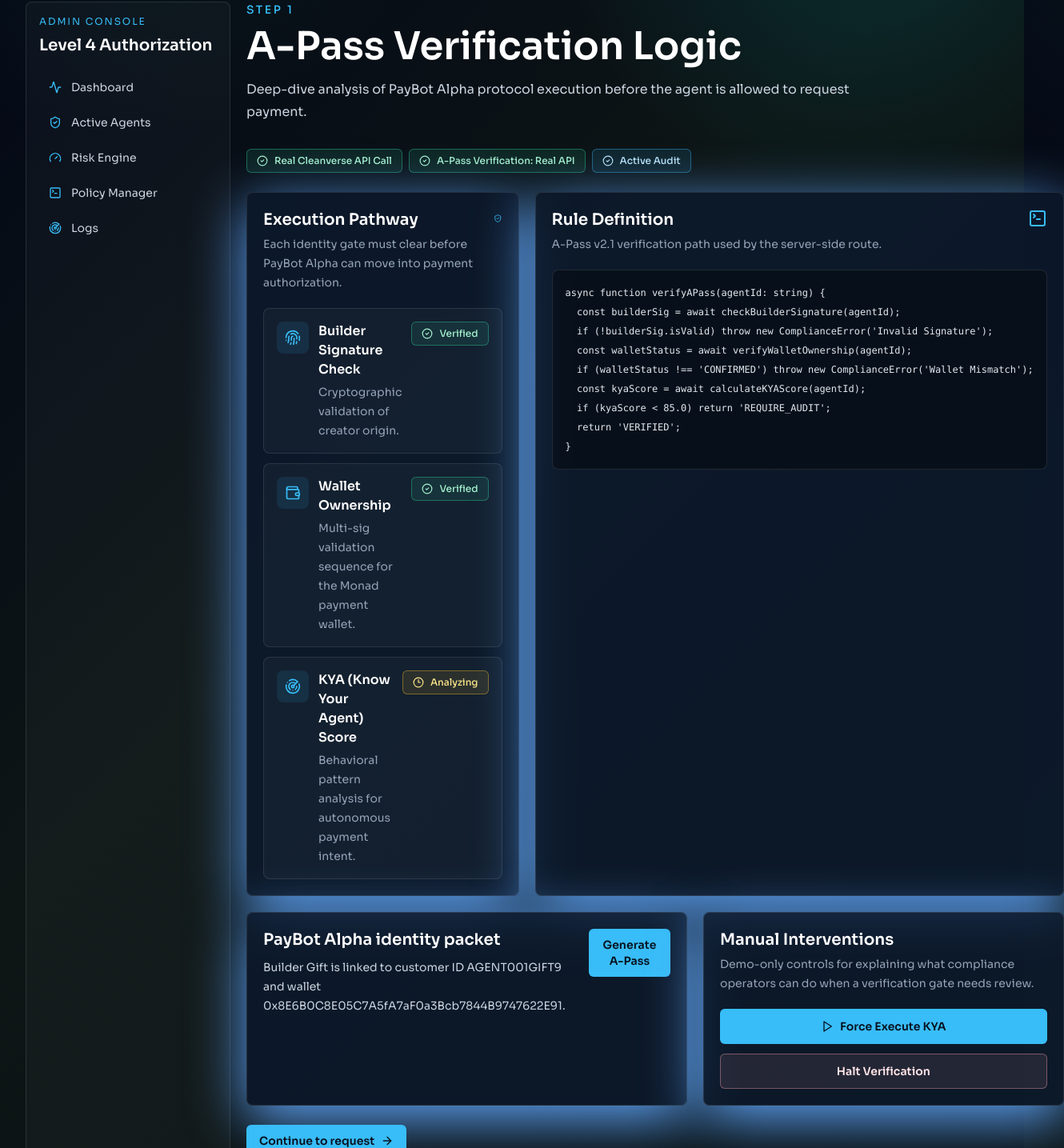
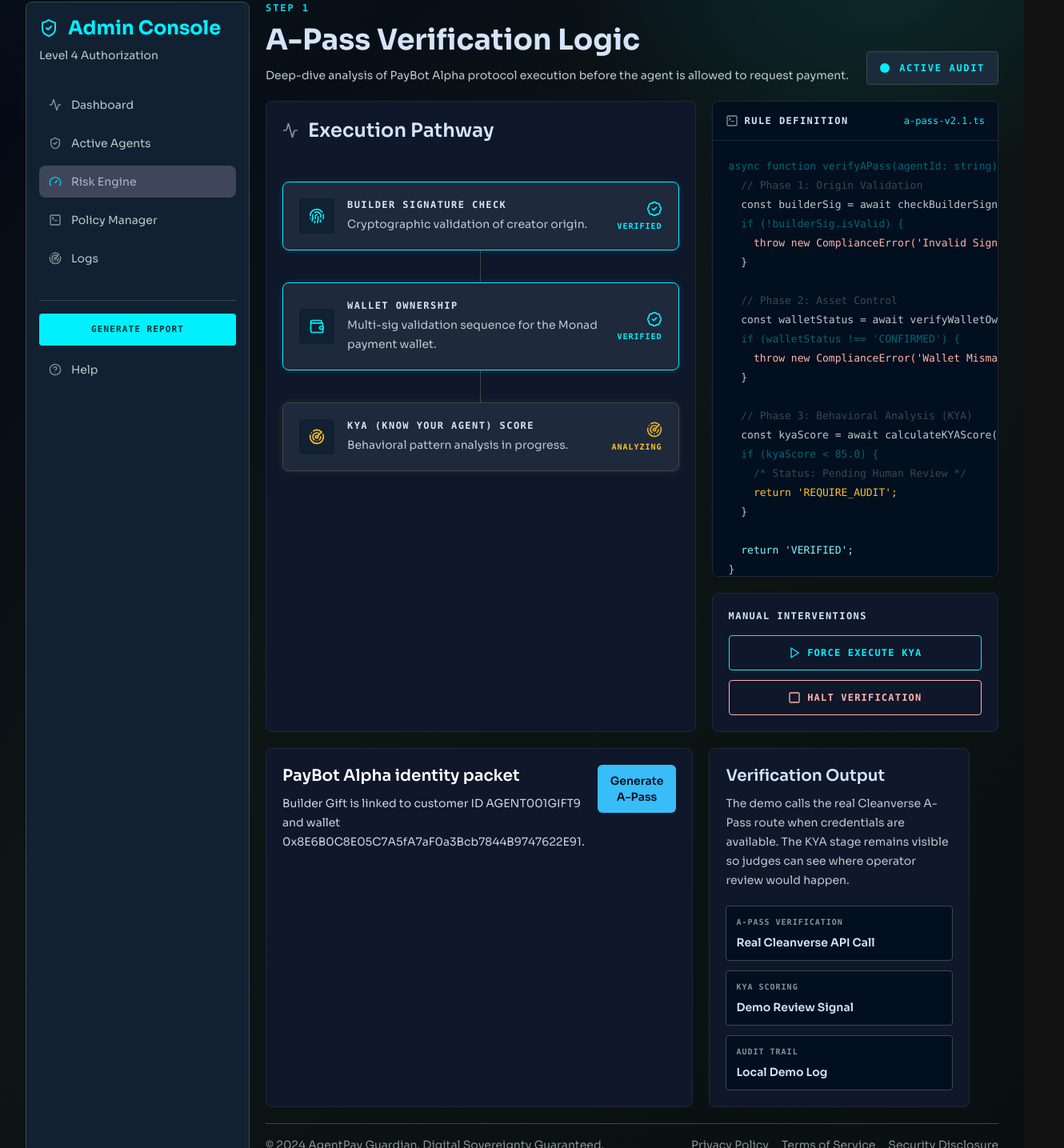
Before and after one commit to Kohap/agentpay-guardian, a Next.js app: page /verification in a window 1280 px wide. Shown: the part 272-1707 px from the top of the page at 80% size, 1330 px wide, since content can reach past the window. Built offline with nearby package versions, Linux system fonts and the light colour scheme.

Commit message:
Apply Stitch A-Pass verification redesign

```diff
--- a/app/verification/page.tsx
+++ b/app/verification/page.tsx
@@ -1,200 +1,335 @@
+import Link from "next/link";
 import {
   Activity,
+  ArrowRight,
+  BadgeCheck,
   Fingerprint,
   Gauge,
+  HelpCircle,
   Play,
   Radar,
   ShieldCheck,
+  Square,
   TerminalSquare,
   Wallet,
 } from "lucide-react";
 import { AppShell } from "@/components/shell";
 import { ActionPanel } from "@/components/action-panel";
-import {
-  ApiLabel,
-  PageHeader,
-  Panel,
-  PrimaryLink,
-  StatusPill,
-} from "@/components/ui";
 import { demoAgent } from "@/lib/demo-data";
 
 const pathway = [
   {
     title: "Builder Signature Check",
     detail: "Cryptographic validation of creator origin.",
-    icon: Fingerprint,
+    Icon: Fingerprint,
     status: "Verified",
     tone: "success" as const,
   },
   {
     title: "Wallet Ownership",
     detail: "Multi-sig validation sequence for the Monad payment wallet.",
-    icon: Wallet,
+    Icon: Wallet,
     status: "Verified",
     tone: "success" as const,
   },
   {
     title: "KYA (Know Your Agent) Score",
-    detail: "Behavioral pattern analysis for autonomous payment intent.",
-    icon: Radar,
+    detail: "Behavioral pattern analysis in progress.",
+    Icon: Radar,
     status: "Analyzing",
     tone: "warning" as const,
   },
 ];
 
 const ruleLines = [
-  "async function verifyAPass(agentId: string) {",
-  "  const builderSig = await checkBuilderSignature(agentId);",
-  "  if (!builderSig.isValid) throw new ComplianceError('Invalid Signature');",
-  "  const walletStatus = await verifyWalletOwnership(agentId);",
-  "  if (walletStatus !== 'CONFIRMED') throw new ComplianceError('Wallet Mismatch');",
-  "  const kyaScore = await calculateKYAScore(agentId);",
-  "  if (kyaScore < 85.0) return 'REQUIRE_AUDIT';",
-  "  return 'VERIFIED';",
-  "}",
+  { text: "async function verifyAPass(agentId: string) {", tone: "keyword" },
+  { text: "  // Phase 1: Origin Validation", tone: "comment" },
+  {
+    text: "  const builderSig = await checkBuilderSignature(agentId);",
+    tone: "default",
+  },
+  { text: "  if (!builderSig.isValid) {", tone: "keyword" },
+  {
+    text: "    throw new ComplianceError('Invalid Signature');",
+    tone: "error",
+  },
+  { text: "  }", tone: "default" },
+  { text: "", tone: "default" },
+  { text: "  // Phase 2: Asset Control", tone: "comment" },
+  {
+    text: "  const walletStatus = await verifyWalletOwnership(agentId);",
+    tone: "default",
+  },
+  { text: "  if (walletStatus !== 'CONFIRMED') {", tone: "keyword" },
+  {
+    text: "    throw new ComplianceError('Wallet Mismatch');",
+    tone: "error",
+  },
+  { text: "  }", tone: "default" },
+  { text: "", tone: "default" },
+  { text: "  // Phase 3: Behavioral Analysis (KYA)", tone: "comment" },
+  {
+    text: "  const kyaScore = await calculateKYAScore(agentId);",
+    tone: "default",
+  },
+  { text: "  if (kyaScore < 85.0) {", tone: "keyword" },
+  { text: "    /* Status: Pending Human Review */", tone: "comment" },
+  { text: "    return 'REQUIRE_AUDIT';", tone: "warning" },
+  { text: "  }", tone: "default" },
+  { text: "", tone: "default" },
+  { text: "  return 'VERIFIED';", tone: "success" },
+  { text: "}", tone: "default" },
 ];
 
 const verificationNav = [
   { label: "Dashboard", Icon: Activity },
   { label: "Active Agents", Icon: ShieldCheck },
-  { label: "Risk Engine", Icon: Gauge },
+  { label: "Risk Engine", Icon: Gauge, active: true },
   { label: "Policy Manager", Icon: TerminalSquare },
   { label: "Logs", Icon: Radar },
 ];
 
+const toneStyles = {
+  success: {
+    card: "border-[#00f0ff] shadow-[0_0_10px_rgba(0,240,255,0.12)]",
+    icon: "text-[#00f0ff]",
+    badge: "text-[#00f0ff]",
+  },
+  warning: {
+    card: "border-[#3b494b] shadow-[0_0_10px_rgba(251,191,36,0.12)]",
+    icon: "text-[#fbbf24]",
+    badge: "text-[#fbbf24]",
+  },
+};
+
+const codeTone = {
+  keyword: "text-[#006970]",
+  comment: "text-[#3b494b]",
+  error: "text-[#ffb4ab]",
+  warning: "text-[#fbbf24]",
+  success: "text-[#7df4ff]",
+  default: "text-[#b9cacb]",
+};
+
 export default function VerificationPage() {
   return (
     <AppShell currentStep={1}>
-      <div className="grid gap-5 xl:grid-cols-[16rem_1fr]">
-        <aside className="rounded-lg border border-white/10 bg-white/[0.03] p-4">
-          <p className="text-xs uppercase tracking-[0.16em] text-electric">
-            Admin Console
+      <div className="grid gap-5 xl:grid-cols-[17.5rem_1fr]">
+        <aside className="rounded-lg border border-[#3b494b] bg-[#122131] p-4">
+          <div className="mb-8">
+            <div className="flex items-center gap-3 text-[#00f0ff]">
+              <ShieldCheck className="h-6 w-6" />
+              <h2 className="text-2xl font-bold">Admin Console</h2>
+            </div>
+            <p className="mt-2 text-sm text-[#b9cacb]">
+              Level 4 Authorization
             </p>
-          <h2 className="mt-2 text-xl font-semibold text-white">
-            Level 4 Authorization
-          </h2>
-          <nav className="mt-5 space-y-2 text-sm">
-            {verificationNav.map(({ label, Icon }) => (
+          </div>
+
+          <nav className="space-y-2">
+            {verificationNav.map(({ label, Icon, active }) => (
               <div
                 key={label}
-                className="flex items-center gap-3 rounded-md px-3 py-2 text-slate-300 hover:bg-white/10"
+                className={`flex items-center gap-3 rounded-lg px-3 py-2.5 text-sm transition ${
+                  active
+                    ? "bg-[#3f465c] text-[#adb4ce]"
+                    : "text-[#b9cacb] hover:bg-[#273647] hover:text-[#d4e4fa]"
+                }`}
               >
-                <Icon className="h-4 w-4 text-electric" />
+                <Icon
+                  className={`h-4 w-4 ${active ? "text-[#00dbe9]" : "text-[#849495]"}`}
+                />
                 {label}
               </div>
             ))}
           </nav>
+
+          <div className="mt-8 border-t border-[#3b494b] pt-4">
+            <button className="mb-3 inline-flex min-h-10 w-full items-center justify-center rounded bg-[#00f0ff] px-4 py-2 font-mono text-[11px] font-bold uppercase tracking-[0.1em] text-[#00363a] hover:bg-[#7df4ff]">
+              Generate Report
+            </button>
+            <div className="flex items-center gap-3 rounded-lg px-3 py-2 text-sm text-[#b9cacb] hover:bg-[#273647]">
+              <HelpCircle className="h-4 w-4 text-[#849495]" />
+              Help
+            </div>
+          </div>
         </aside>
 
+        <div className="min-w-0 space-y-5">
+          <section className="flex flex-col gap-4 lg:flex-row lg:items-end lg:justify-between">
             <div>
-          <PageHeader
-            eyebrow="Step 1"
-            title="A-Pass Verification Logic"
-            description={`Deep-dive analysis of ${demoAgent.agentName} protocol execution before the agent is allowed to request payment.`}
-          />
-
-          <div className="mb-6 flex flex-wrap gap-2">
-            <ApiLabel label="Real Cleanverse API Call" />
-            <StatusPill ok label="A-Pass Verification: Real API" />
-            <StatusPill label="Active Audit" tone="info" />
+              <p className="mb-3 font-mono text-xs font-bold uppercase tracking-[0.16em] text-[#00dbe9]">
+                Step 1
+              </p>
+              <h1 className="text-4xl font-bold tracking-normal text-[#d4e4fa]">
+                A-Pass Verification Logic
+              </h1>
+              <p className="mt-3 max-w-3xl text-sm leading-6 text-[#b9cacb]">
+                Deep-dive analysis of {demoAgent.agentName} protocol execution
+                before the agent is allowed to request payment.
+              </p>
             </div>
 
-          <section className="grid gap-5 xl:grid-cols-[0.9fr_1.1fr]">
-            <Panel>
-              <div className="mb-5 flex items-start justify-between gap-4">
-                <div>
-                  <h2 className="text-xl font-semibold text-white">
+            <div className="flex items-center gap-3 rounded border border-[#3b494b] bg-[#1c2b3c] px-4 py-3">
+              <span className="relative flex h-3 w-3">
+                <span className="absolute inline-flex h-full w-full animate-ping rounded-full bg-[#00f0ff] opacity-75" />
+                <span className="relative inline-flex h-3 w-3 rounded-full bg-[#00f0ff]" />
+              </span>
+              <span className="font-mono text-xs font-bold uppercase tracking-[0.14em] text-[#00f0ff]">
+                Active Audit
+              </span>
+            </div>
+          </section>
+
+          <section className="grid gap-5 lg:grid-cols-[1.2fr_0.8fr]">
+            <div className="rounded-lg border border-[#1e293b] bg-[#0f172a] p-5">
+              <div className="mb-6 flex items-center gap-3">
+                <Activity className="h-5 w-5 text-[#849495]" />
+                <h2 className="text-2xl font-semibold text-[#d4e4fa]">
                   Execution Pathway
                 </h2>
-                  <p className="mt-1 text-sm leading-6 text-slate-400">
-                    Each identity gate must clear before PayBot Alpha can move
-                    into payment authorization.
-                  </p>
               </div>
-                <ShieldCheck className="h-6 w-6 text-electric" />
-              </div>
-              <div className="space-y-3">
-                {pathway.map(({ title, detail, icon: Icon, status, tone }) => (
+
+              <div className="relative flex flex-col items-center gap-10 py-6">
+                <div className="absolute bottom-8 top-8 w-px bg-[#3b494b]" />
+                {pathway.map(({ title, detail, Icon, status, tone }) => {
+                  const style = toneStyles[tone];
+
+                  return (
                     <div
                       key={title}
-                    className="rounded-lg border border-white/10 bg-white/[0.03] p-4"
+                      className={`relative z-10 flex w-full max-w-xl items-center justify-between gap-4 rounded-lg border bg-[#1e293b] p-5 ${style.card}`}
                     >
-                    <div className="flex items-start justify-between gap-3">
-                      <div className="flex gap-3">
-                        <span className="flex h-10 w-10 shrink-0 items-center justify-center rounded-lg bg-electric/10 text-electric">
-                          <Icon className="h-5 w-5" />
+                      <div className="flex items-center gap-4">
+                        <span className="flex h-11 w-11 shrink-0 items-center justify-center rounded bg-[#122131]">
+                          <Icon className={`h-5 w-5 ${style.icon}`} />
                         </span>
                         <div>
-                          <h3 className="font-semibold text-white">{title}</h3>
-                          <p className="mt-1 text-sm leading-6 text-slate-400">
+                          <h3 className="font-mono text-xs font-bold uppercase tracking-[0.12em] text-[#d4e4fa]">
+                            {title}
+                          </h3>
+                          <p className="mt-1 text-sm leading-6 text-[#b9cacb]">
                             {detail}
                           </p>
                         </div>
                       </div>
-                      <StatusPill label={status} tone={tone} />
+                      <div
+                        className={`flex shrink-0 flex-col items-end gap-1 ${style.badge}`}
+                      >
+                        {tone === "warning" ? (
+                          <Radar className="h-5 w-5 animate-pulse" />
+                        ) : (
+                          <BadgeCheck className="h-5 w-5" />
+                        )}
+                        <span className="font-mono text-[10px] font-bold uppercase tracking-[0.1em]">
+                          {status}
+                        </span>
                       </div>
                     </div>
-                ))}
+                  );
+                })}
               </div>
-            </Panel>
+            </div>
 
-            <Panel>
-              <div className="mb-5 flex items-start justify-between gap-4">
-                <div>
-                  <h2 className="text-xl font-semibold text-white">
+            <div className="flex min-w-0 flex-col gap-5">
+              <div className="overflow-hidden rounded-lg border border-[#1e293b] bg-[#0f172a]">
+                <div className="flex items-center justify-between gap-3 border-b border-[#1e293b] bg-[#010f1f] p-4">
+                  <h2 className="flex items-center gap-2 font-mono text-xs font-bold uppercase tracking-[0.12em] text-[#d4e4fa]">
+                    <TerminalSquare className="h-4 w-4 text-[#849495]" />
                     Rule Definition
                   </h2>
-                  <p className="mt-1 text-sm leading-6 text-slate-400">
-                    A-Pass v2.1 verification path used by the server-side route.
-                  </p>
+                  <span className="font-mono text-xs text-[#00f0ff]">
+                    a-pass-v2.1.ts
+                  </span>
                 </div>
-                <TerminalSquare className="h-6 w-6 text-electric" />
-              </div>
-              <pre className="overflow-x-auto rounded-lg border border-white/10 bg-black/35 p-4 text-xs leading-6 text-slate-200">
-                {ruleLines.map((line) => (
-                  <code key={line} className="block">
-                    {line}
+                <pre className="max-h-[34rem] overflow-auto bg-[#010f1f] p-5 font-mono text-[13px] leading-6">
+                  {ruleLines.map((line, index) => (
+                    <code
+                      key={`${line.text}-${index}`}
+                      className={`block ${codeTone[line.tone as keyof typeof codeTone]}`}
+                    >
+                      {line.text || " "}
                     </code>
                   ))}
                 </pre>
-            </Panel>
+              </div>
+
+              <div className="rounded-lg border border-[#1e293b] bg-[#0f172a] p-5">
+                <h3 className="mb-4 font-mono text-xs font-bold uppercase tracking-[0.12em] text-[#d4e4fa]">
+                  Manual Interventions
+                </h3>
+                <div className="grid gap-3">
+                  <button className="inline-flex min-h-11 items-center justify-center gap-2 rounded border border-[#00f0ff] px-4 py-2.5 font-mono text-xs font-bold uppercase tracking-[0.1em] text-[#00f0ff] hover:bg-[#00f0ff]/10">
+                    <Play className="h-4 w-4" />
+                    Force Execute KYA
+                  </button>
+                  <button className="inline-flex min-h-11 items-center justify-center gap-2 rounded border border-[#ffb4ab] px-4 py-2.5 font-mono text-xs font-bold uppercase tracking-[0.1em] text-[#ffb4ab] hover:bg-[#ffb4ab]/10">
+                    <Square className="h-4 w-4" />
+                    Halt Verification
+                  </button>
+                </div>
+              </div>
+            </div>
           </section>
 
-          <section className="mt-5 grid gap-5 xl:grid-cols-[1.1fr_0.9fr]">
-            <Panel>
+          <section className="grid gap-5 lg:grid-cols-[1.1fr_0.9fr]">
+            <div className="rounded-lg border border-[#1e293b] bg-[#0f172a] p-5">
               <ActionPanel
                 title={`${demoAgent.agentName} identity packet`}
                 description={`Builder ${demoAgent.builderName} is linked to customer ID ${demoAgent.customerId} and wallet ${demoAgent.walletAddress}.`}
                 endpoint="/api/apass"
                 buttonLabel="Generate A-Pass"
               />
-            </Panel>
+            </div>
 
-            <Panel>
-              <div className="mb-5">
-                <h2 className="text-xl font-semibold text-white">
-                  Manual Interventions
+            <div className="rounded-lg border border-[#1e293b] bg-[#0f172a] p-5">
+              <h2 className="text-xl font-semibold text-[#d4e4fa]">
+                Verification Output
               </h2>
-                <p className="mt-1 text-sm leading-6 text-slate-400">
-                  Demo-only controls for explaining what compliance operators
-                  can do when a verification gate needs review.
+              <p className="mt-2 text-sm leading-6 text-[#b9cacb]">
+                The demo calls the real Cleanverse A-Pass route when credentials
+                are available. The KYA stage remains visible so judges can see
+                where operator review would happen.
+              </p>
+              <div className="mt-5 grid gap-3">
+                {[
+                  ["A-Pass Verification", "Real Cleanverse API Call"],
+                  ["KYA Scoring", "Demo Review Signal"],
+                  ["Audit Trail", "Local Demo Log"],
+                ].map(([label, value]) => (
+                  <div
+                    key={label}
+                    className="rounded border border-[#3b494b] bg-[#010f1f] p-3"
+                  >
+                    <p className="font-mono text-[10px] font-bold uppercase tracking-[0.1em] text-[#849495]">
+                      {label}
+                    </p>
+                    <p className="mt-2 text-sm font-semibold text-[#d4e4fa]">
+                      {value}
                     </p>
                   </div>
-              <div className="grid gap-3">
-                <button className="inline-flex min-h-11 items-center justify-center gap-2 rounded-md bg-electric px-4 py-2.5 text-sm font-semibold text-ink hover:bg-sky-300">
-                  <Play className="h-4 w-4" />
-                  Force Execute KYA
-                </button>
-                <button className="inline-flex min-h-11 items-center justify-center rounded-md border border-rose-300/40 bg-rose-300/10 px-4 py-2.5 text-sm font-semibold text-rose-100 hover:bg-rose-300/20">
-                  Halt Verification
-                </button>
+                ))}
               </div>
-            </Panel>
+            </div>
           </section>
 
-          <div className="mt-6">
-            <PrimaryLink href="/payment">Continue to request</PrimaryLink>
+          <footer className="flex flex-col gap-3 border-t border-[#3b494b] pt-4 text-sm text-[#849495] md:flex-row md:items-center md:justify-between">
+            <p>© 2024 AgentPay Guardian. Digital Sovereignty Guaranteed.</p>
+            <div className="flex flex-wrap gap-4">
+              <span>Privacy Policy</span>
+              <span>Terms of Service</span>
+              <span>Security Disclosure</span>
+            </div>
+          </footer>
+
+          <div>
+            <Link
+              href="/payment"
+              className="inline-flex min-h-11 items-center gap-2 rounded bg-[#00f0ff] px-4 py-2.5 font-mono text-xs font-bold uppercase tracking-[0.1em] text-[#00363a] hover:bg-[#7df4ff]"
+            >
+              Continue to Request
+              <ArrowRight className="h-4 w-4" />
+            </Link>
           </div>
         </div>
       </div>
```
Lines whose indentation alone changed are shown as unchanged.
